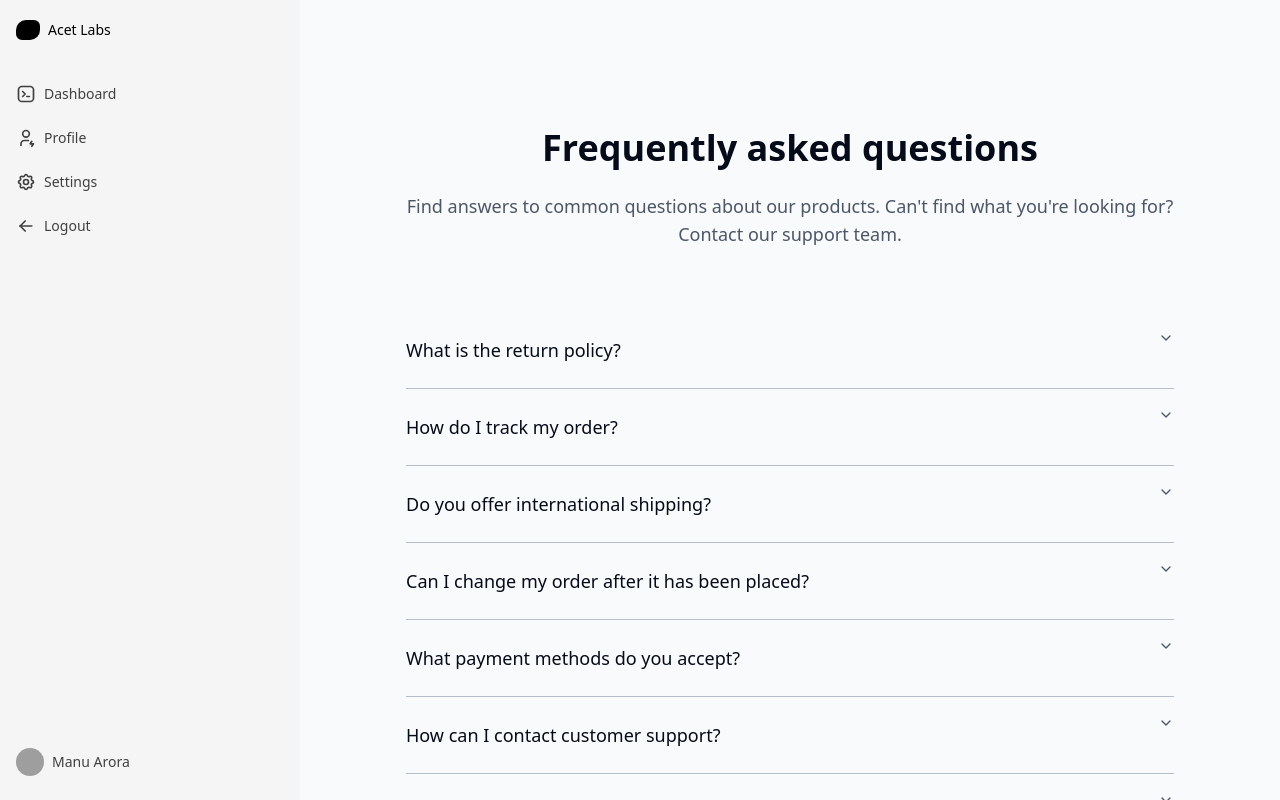
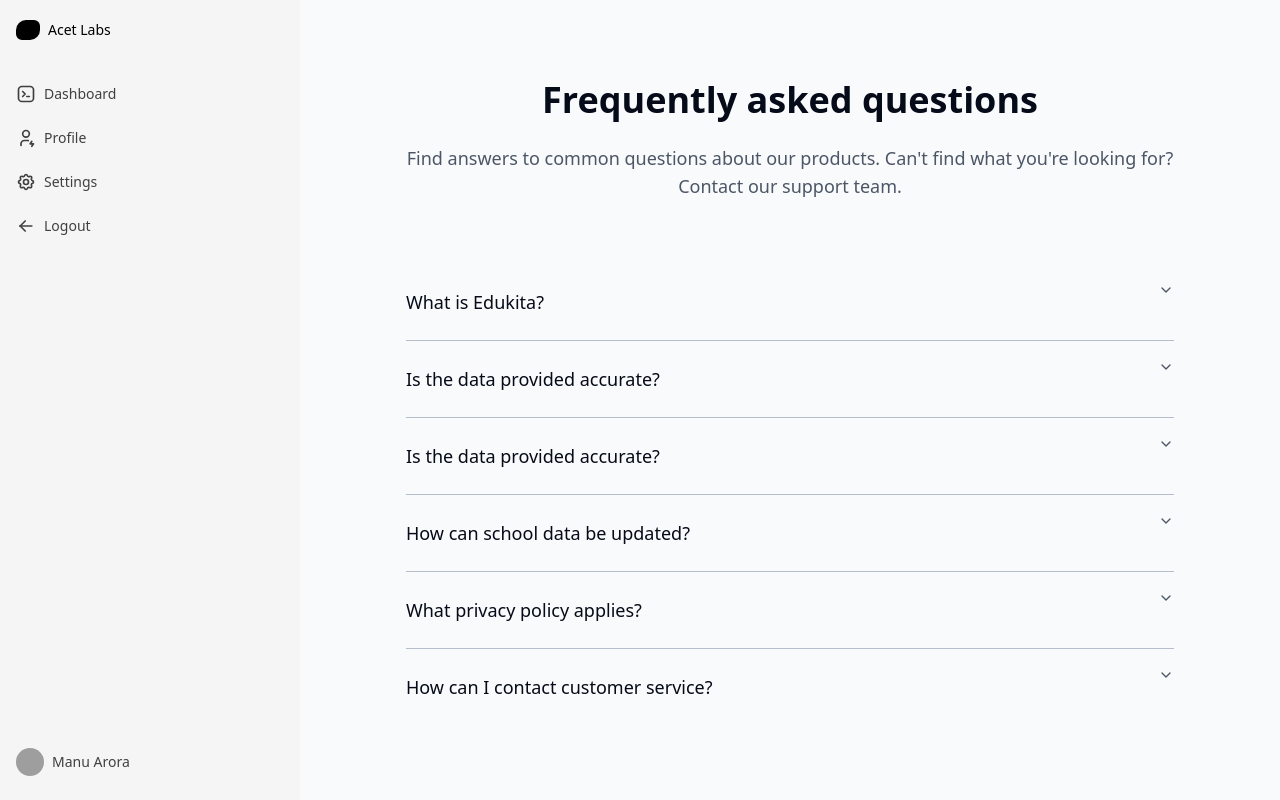
Before and after one commit to luthfiabdllh/edukita, a Next.js app: page /dashboard in a window 1280 px wide. Built offline with nearby package versions, Linux system fonts and the light colour scheme; grey boxes are pictures that could not be loaded.

Commit message:
Patch update

```diff
--- a/src/components/contact2.tsx
+++ b/src/components/contact2.tsx
@@ -2,10 +2,11 @@ import { Button } from "@/components/ui/button";
 import { Input } from "@/components/ui/input";
 import { Label } from "@/components/ui/label";
 import { Textarea } from "@/components/ui/textarea";
+import Link from "next/link";
 
 const Contact2 = () => {
   return (
-    <section className="py-32" id="contact">
+    <section className="py-20" id="contact">
       <div className="container">
         <div className="mx-auto flex max-w-screen-xl flex-col justify-between gap-10 lg:flex-row lg:gap-20">
           <div className="mx-auto flex max-w-sm flex-col justify-between gap-10">
@@ -25,13 +26,13 @@ const Contact2 = () => {
               <ul className="ml-4 list-disc">
                 <li>
                   <span className="font-bold">Phone: </span>
-                  (123) 34567890
+                  (+62) 857-2638-7561
                 </li>
                 <li>
                   <span className="font-bold">Email: </span>
-                  <a href="" className="underline">
-                    your-email@example.com
-                  </a>
+                  <Link href="" className="underline">
+                    edukitaindonesia@mail.com
+                  </Link>
                 </li>
               </ul>
             </div>
--- a/src/components/faq3.tsx
+++ b/src/components/faq3.tsx
@@ -20,44 +20,39 @@ interface Faq3Props {
 const faqItems = [
   {
     id: "faq-1",
-    question: "What is the return policy?",
+    question: "What is Edukita?",
     answer:
       "You can return any item within 30 days of purchase for a full refund, provided it is in its original condition.",
   },
   {
     id: "faq-2",
-    question: "How do I track my order?",
+    question: "Is the data provided accurate?",
     answer:
       "Once your order is shipped, you will receive an email with a tracking number. You can use this number on our website to track your order.",
   },
   {
     id: "faq-3",
-    question: "Do you offer international shipping?",
+    question: "Is the data provided accurate?",
     answer:
       "Yes, we ship to most countries worldwide. Shipping costs and delivery times vary depending on the destination.",
   },
   {
     id: "faq-4",
-    question: "Can I change my order after it has been placed?",
+    question: "How can school data be updated?",
     answer:
       "You can change your order within 24 hours of placing it by contacting our customer service team.",
   },
-  {
+    {
     id: "faq-5",
-    question: "What payment methods do you accept?",
-    answer: "We accept all major credit cards, PayPal, and Apple Pay.",
+    question: "What privacy policy applies?",
+    answer:
+      "You can change your order within 24 hours of placing it by contacting our customer service team.",
   },
-  {
+    {
     id: "faq-6",
-    question: "How can I contact customer support?",
+    question: "How can I contact customer service?",
     answer:
-      "You can reach our customer support team via email at support@example.com or by calling 1-800-123-4567.",
-  },
-  {
-    id: "faq-7",
-    question: "Are there any discounts for bulk purchases?",
-    answer:
-      "Yes, we offer discounts for bulk purchases. Please contact our sales team for more information.",
+      "You can change your order within 24 hours of placing it by contacting our customer service team.",
   },
 ];
 
@@ -67,7 +62,7 @@ const Faq3 = ({
   items = faqItems,
 }: Faq3Props) => {
   return (
-    <section className="py-32" id="faq">
+    <section className="py-20" id="faq">
       <div className="container space-y-16">
         <div className="mx-auto flex max-w-3xl flex-col text-left md:text-center">
           <h2 className="mb-3 text-3xl font-semibold md:mb-4 lg:mb-6 lg:text-4xl">
--- a/src/components/features.tsx
+++ b/src/components/features.tsx
@@ -25,7 +25,7 @@ export default function Features() {
   ]
 
   return (
-    <section className="py-20 px-4 bg-opacity-60" id="features">
+    <section className="py-12 px-4 bg-opacity-60" id="features">
       <div className="container mx-auto">
         <h2 className="text-3xl md:text-4xl font-bold text-center mb-16">
           <span className="bg-clip-text font-bold ">
--- a/src/components/footer7.tsx
+++ b/src/components/footer7.tsx
@@ -1,3 +1,4 @@
+import Link from "next/link";
 import { FaFacebook, FaInstagram, FaLinkedin, FaTwitter } from "react-icons/fa";
 
 const sections = [
@@ -33,15 +34,13 @@ interface Footer7Props {
     url: string;
     src: string;
     alt: string;
-    title: string;
   };
 }
 const Footer7 = ({
   logo = {
-    url: "https://www.shadcnblocks.com",
-    src: "https://shadcnblocks.com/images/block/logos/shadcnblockscom-icon.svg",
+    url: "/",
+    src: "logo.svg",
     alt: "logo",
-    title: "Shadcnblocks.com",
   },
 }: Footer7Props) => {
   return (
@@ -51,15 +50,13 @@ const Footer7 = ({
           <div className="flex w-full flex-col items-center justify-between gap-6 lg:items-start">
             {/* Logo */}
             <div className="flex items-center gap-2 lg:justify-start">
-              <a href="https://shadcnblocks.com">
+              <Link href="/">
                 <img
                   src={logo.src}
                   alt={logo.alt}
-                  title={logo.title}
                   className="h-8"
                 />
-              </a>
-              <h2 className="text-xl font-semibold">{logo.title}</h2>
+              </Link>
             </div>
             <p className="text-sm text-muted-foreground">
               Access comprehensive information and supporting facilities across the country.
--- a/src/components/hero1.tsx
+++ b/src/components/hero1.tsx
@@ -45,7 +45,7 @@ const Hero1 = ({
   },
 }: Hero1Props) => {
   return (
-    <section className="py-32" id="hero">
+    <section className="pb-16 pt-8" id="hero">
       <div className="container">
         <div className="grid items-center gap-8 lg:grid-cols-2">
           <div className="flex flex-col items-center text-center lg:items-start lg:text-left">
--- a/src/components/navbar5.tsx
+++ b/src/components/navbar5.tsx
@@ -26,6 +26,8 @@ import {
   SheetTrigger,
 } from "@/components/ui/sheet";
 import { useRouter } from 'next/navigation';
+import Image from "next/image";
+import Link from "next/link";
 
 const Navbar5 = () => {
   const features = [
@@ -67,22 +69,21 @@ const Navbar5 = () => {
   };
 
   return (
-    <section className="py-4">
+    <section className="pb-4">
       <div className="container">
         <nav className="flex items-center justify-between">
-          <a
-            href="https://www.shadcnblocks.com"
+          <Link
+            href="/"
             className="flex items-center gap-2"
           >
-            <img
-              src="https://shadcnblocks.com/images/block/logos/shadcnblockscom-icon.svg"
-              className="max-h-8"
+            <Image
+              src="logo.svg"
+              width={32}
+              height={32}
+              className="w-32"
               alt="Shadcn UI Navbar"
             />
-            <span className="text-lg font-semibold tracking-tighter">
-              Shadcnblocks.com
-            </span>
-          </a>
+          </Link>
           <NavigationMenu className="hidden lg:block">
             <NavigationMenuList>
               <NavigationMenuItem>
```
Also changed, not shown: public/logo.svg (added).
